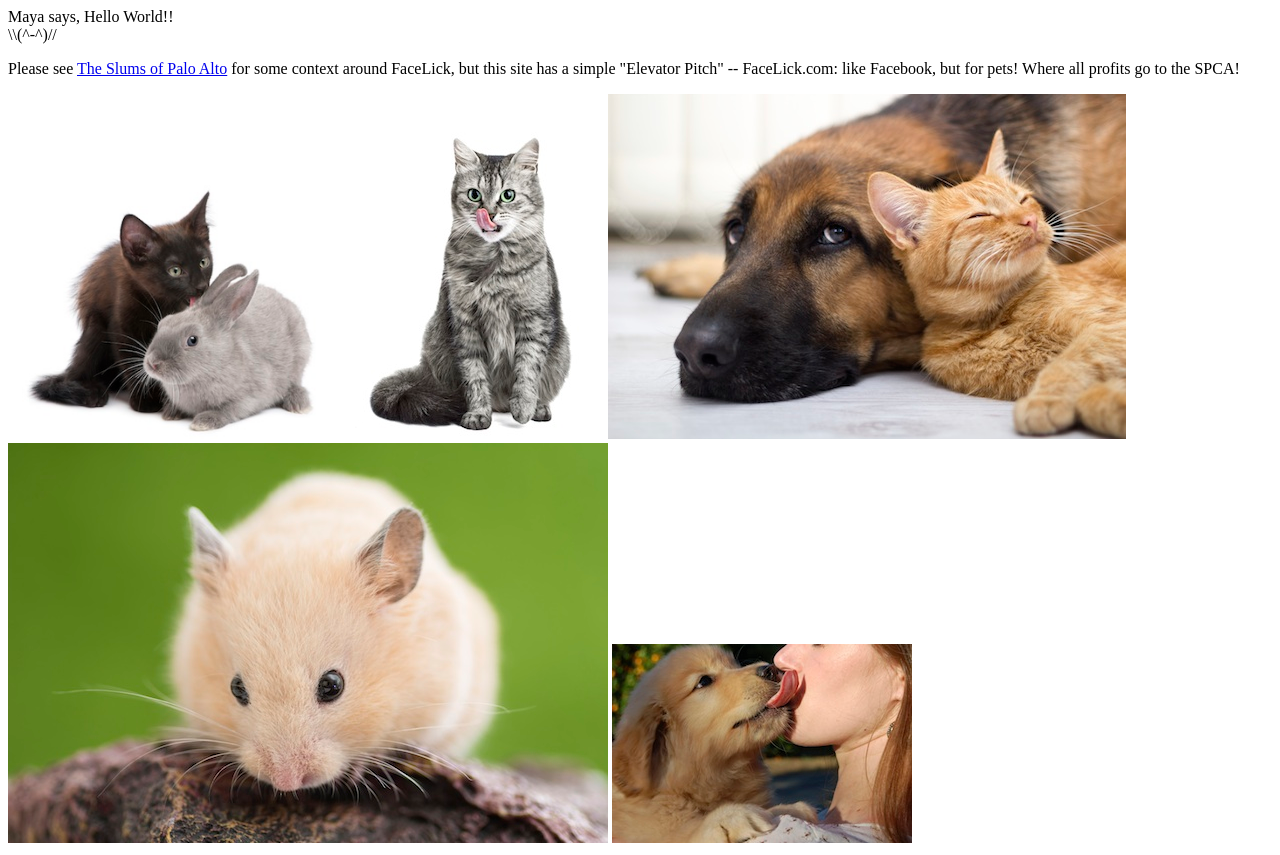
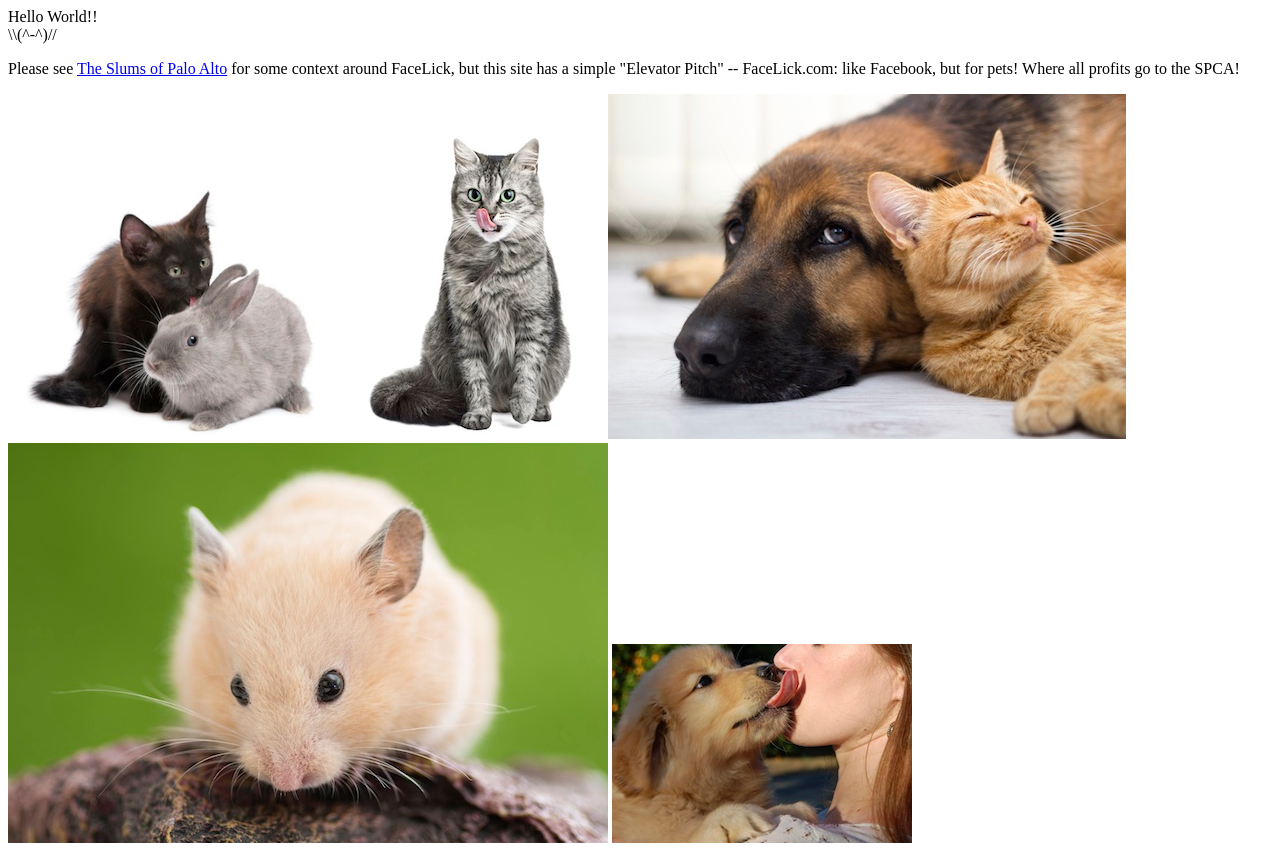
Before and after one commit to facelick/facelick.github.io, a plain HTML site: page index.html in a window 1280 px wide. Drawn offline with Linux system fonts and the light colour scheme.

Commit message:
Update index.html

```diff
--- a/index.html
+++ b/index.html
@@ -1,7 +1,7 @@
 <html>
   <head><title>FaceLick.com</title></head>
   <body>
-    <p>Maya says, Hello World!! <br/>
+    <p>Hello World!! <br/>
     \\(^-^)//
     </p>
     <p>
```
Lines whose indentation alone changed are shown as unchanged.
